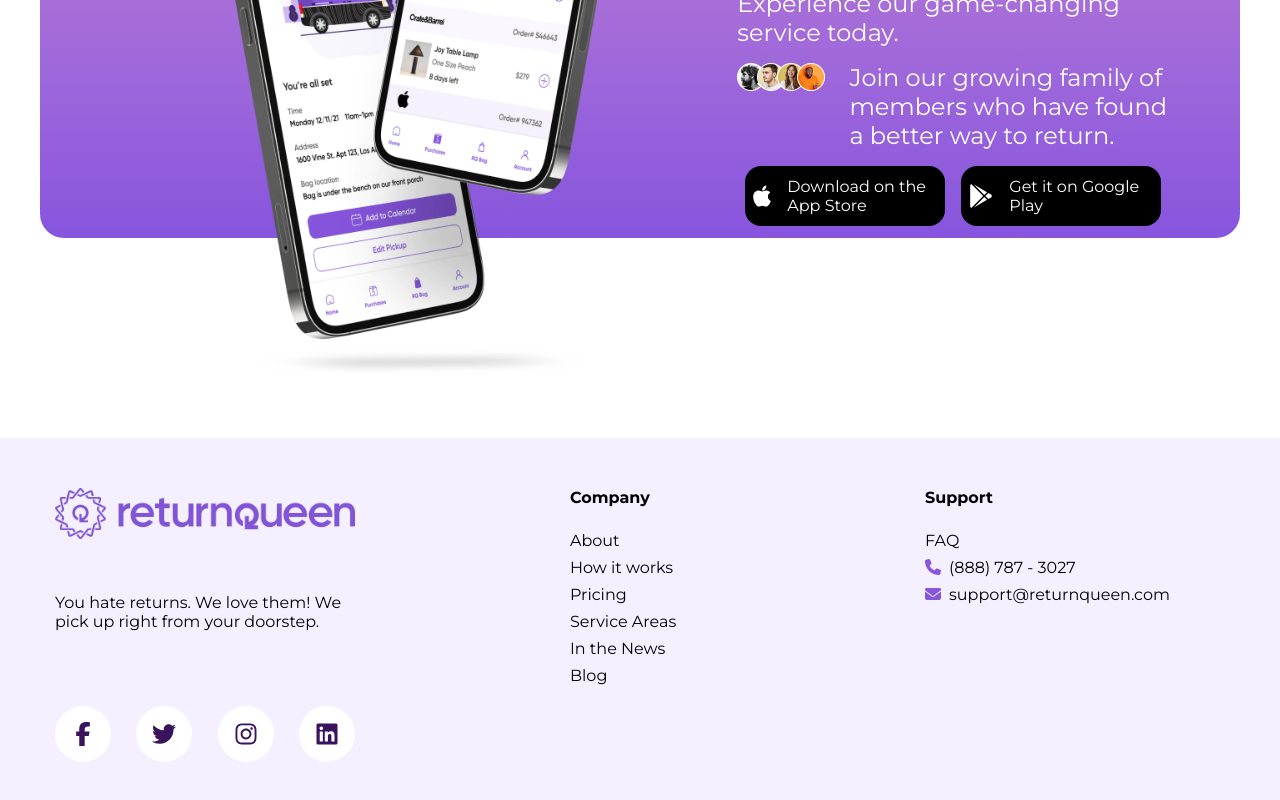
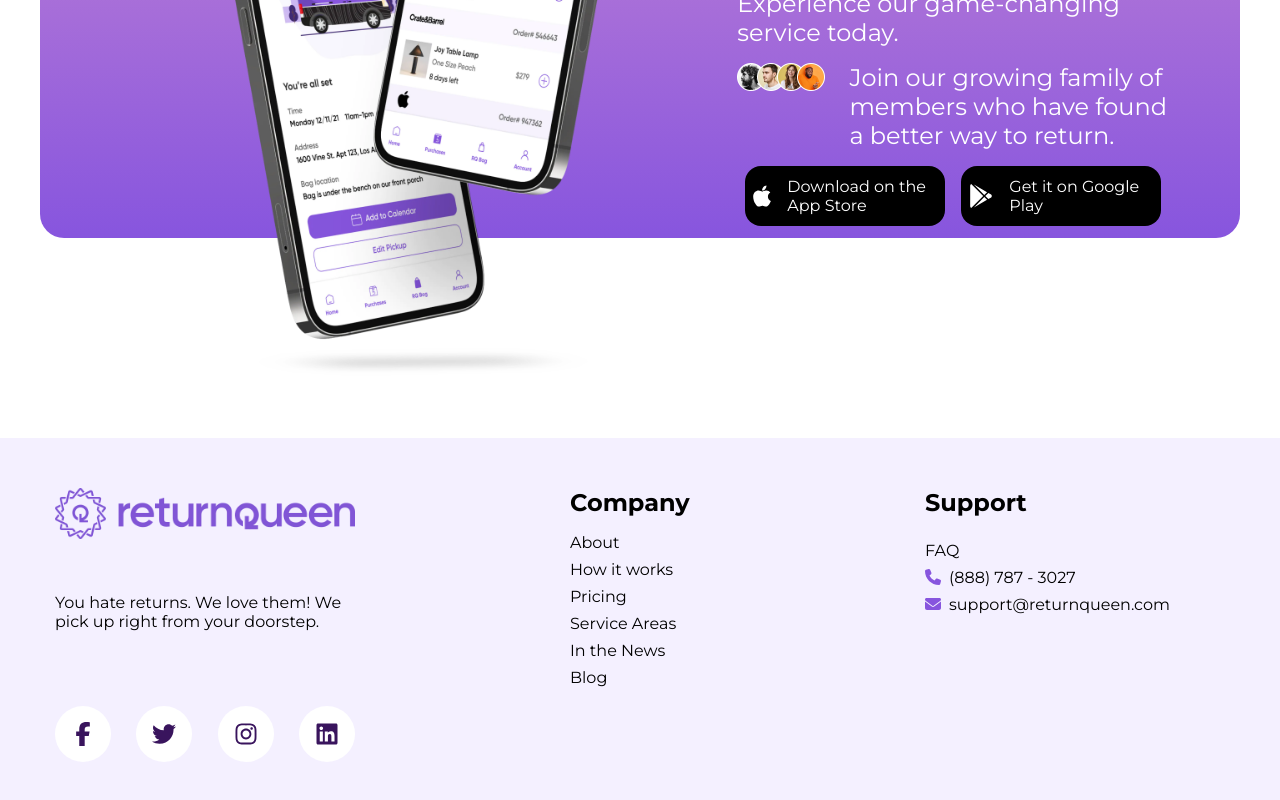
Before and after one commit to yubinjodev/sass-study, a Next.js app: page / in a window 1280 px wide. Shown: the part 6091-6891 px from the top of the page. Built offline with nearby package versions, Linux system fonts and the light colour scheme.

Commit message:
style: proper use of headings footer

```diff
--- a/src/components/Footer.tsx
+++ b/src/components/Footer.tsx
@@ -46,7 +46,8 @@ export default function Footer() {
         </ul>
       </div>
       <section className="footer__map">
-        <div className="footer__map__title">Company</div>
+        <h1 className="footer__map__title">Company</h1>
+        <nav>
           <ul className="footer__map__list">
             <li>
               <a href="/about">About</a>
@@ -67,9 +68,10 @@ export default function Footer() {
               <a href="/blog">Blog</a>
             </li>
           </ul>
+        </nav>
       </section>
       <section className="footer__support">
-        <div className="footer__support__title">Support</div>
+        <h1 className="footer__support__title">Support</h1>
         <ul className="footer__support__list">
           <li>FAQ</li>
           <li>
```
Lines whose indentation alone changed are shown as unchanged.
